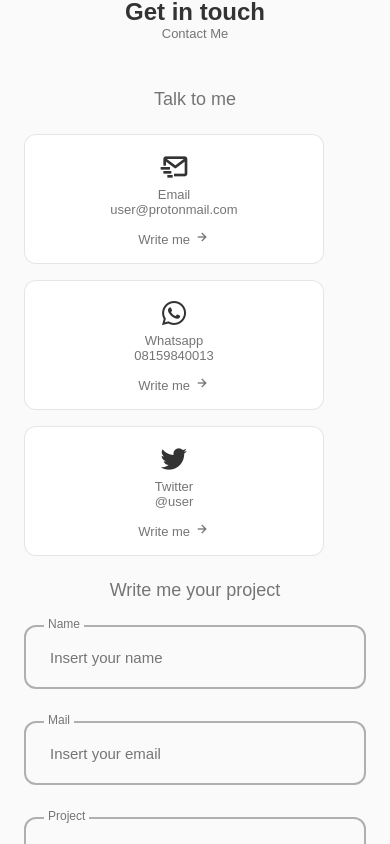
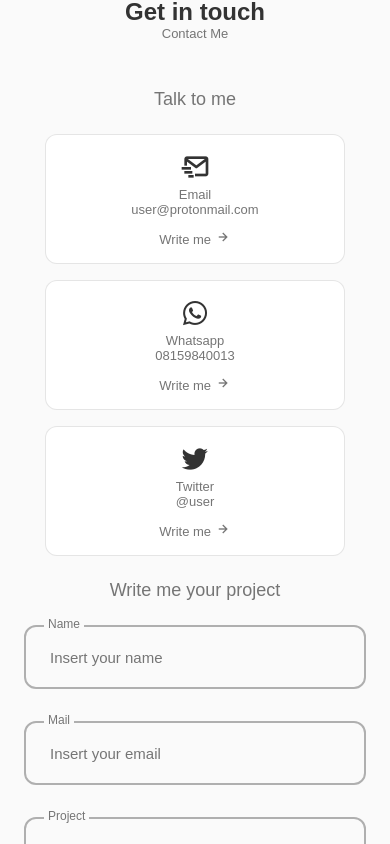
Before and after one commit to Adeleyeha-17/Portfolio, a React (Vite) app: page / in a window 390 px wide. Shown: the part 4732-5576 px from the top of the page. Built offline with nearby package versions, Linux system fonts and the light colour scheme; a web font is replaced by a local one.

Commit message:
updated contact

```diff
--- a/src/components/contact/contact.css
+++ b/src/components/contact/contact.css
@@ -1,5 +1,4 @@
 .contact__container {
-   display: grid;
    grid-template-columns: repeat(2, max-content);
    justify-content: center;
    column-gap: 4rem;
@@ -75,7 +74,7 @@
 }
 
 .contact__form-input {
-   position: absolute;
+   position: relative;
    top: 0;
    left: 0;
    width: 100%;
@@ -123,7 +122,7 @@
       row-gap: 3rem;
    }
 
-   .contact-info {
+   .contact__info {
       justify-content: center;
    }
 
```
